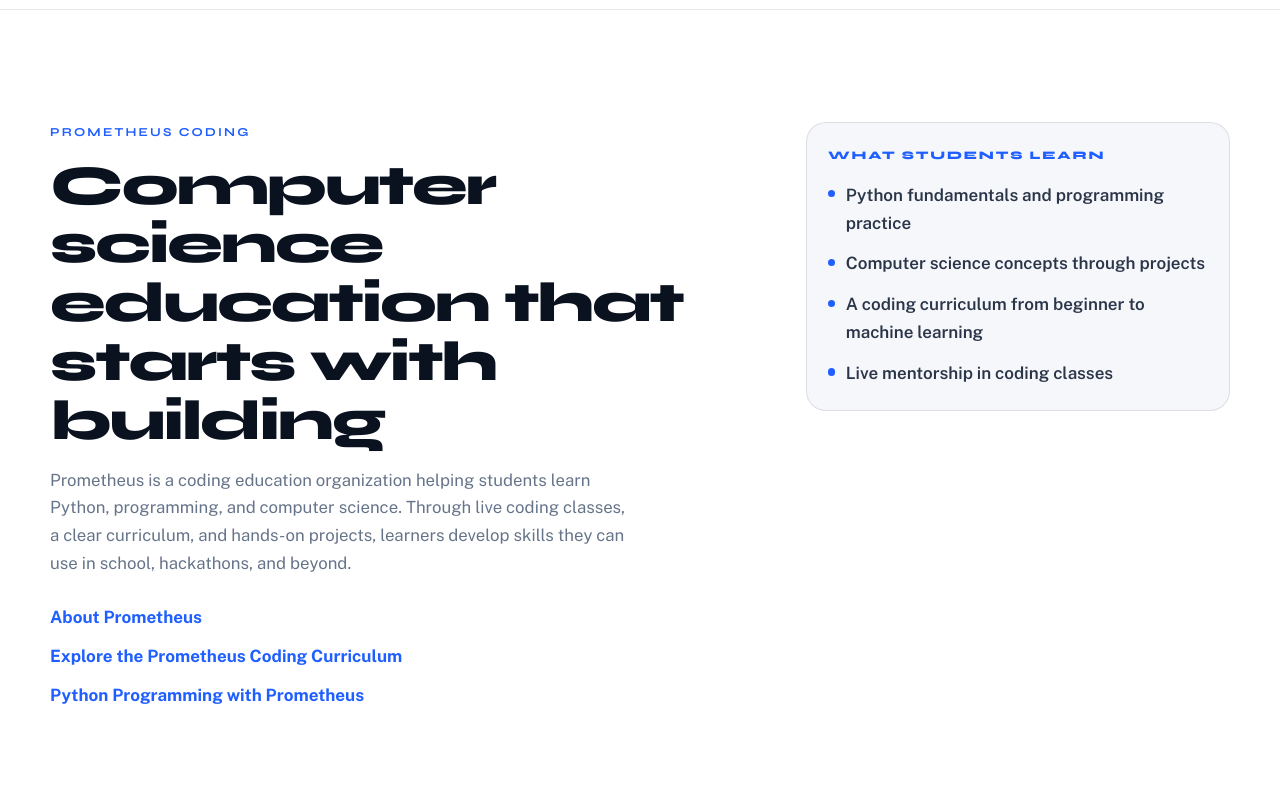
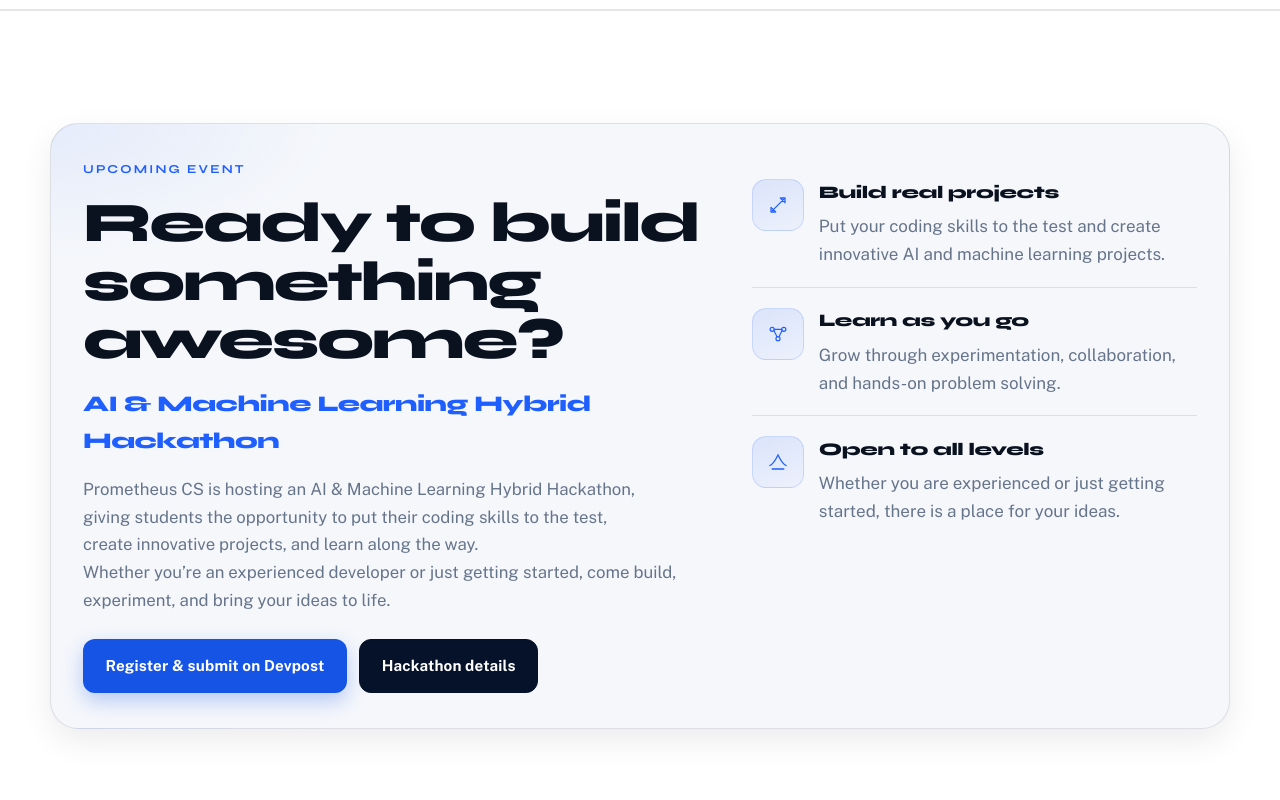
Before and after one commit to Siddles835/Prometheus-Website, a React (Vite) app: page / in a window 1280 px wide. Shown: the part 1220-2020 px from the top of the page. Built offline with nearby package versions, Linux system fonts and the light colour scheme.

Commit message:
Add AI & Machine Learning Hybrid Hackathon with Devpost link
Feature the August ML hackathon on the homepage and a dedicated
/hackathon page, with clear Devpost registration and site navigation.

Co-authored-by: Siddles835 <Siddles835@users.noreply.github.com>

```diff
--- a/src/App.jsx
+++ b/src/App.jsx
@@ -3,6 +3,7 @@ import Layout from "./components/layout/Layout";
 import AboutPage from "./pages/AboutPage";
 import CurriculumPage from "./pages/CurriculumPage";
 import GalleryPage from "./pages/GalleryPage";
+import HackathonPage from "./pages/HackathonPage";
 import Home from "./pages/Home";
 import InternshipsPage from "./pages/InternshipsPage";
 import NotFound from "./pages/NotFound";
@@ -16,6 +17,7 @@ export default function App() {
       <Routes>
         <Route element={<Layout />}>
           <Route index element={<Home />} />
+          <Route path="hackathon" element={<HackathonPage />} />
           <Route path="about" element={<AboutPage />} />
           <Route path="curriculum" element={<CurriculumPage />} />
           <Route path="python" element={<PythonPage />} />
--- a/src/components/Footer.jsx
+++ b/src/components/Footer.jsx
@@ -1,5 +1,5 @@
 import { Link } from "react-router-dom";
-import { CONTACT_EMAIL, INTERNSHIP_URL, REGISTER_URL, footerLinks } from "../data/site";
+import { CONTACT_EMAIL, HACKATHON_URL, INTERNSHIP_URL, REGISTER_URL, footerLinks } from "../data/site";
 
 export default function Footer() {
   return (
@@ -39,6 +39,11 @@ export default function Footer() {
               </a>
             </li>
             <li>
+              <a href={HACKATHON_URL} target="_blank" rel="noopener noreferrer">
+                Register for the AI &amp; ML Hackathon on Devpost
+              </a>
+            </li>
+            <li>
               <a href={INTERNSHIP_URL} target="_blank" rel="noopener noreferrer">
                 Apply to intern at Prometheus
               </a>
--- /dev/null
+++ b/src/components/HackathonHighlight.jsx
@@ -0,0 +1,53 @@
+import { Link } from "react-router-dom";
+import { HACKATHON_URL, hackathon } from "../data/site";
+import { IconBuild, IconImpact, IconMl } from "./icons/Icons";
+
+const highlightIcons = [IconBuild, IconMl, IconImpact];
+
+export default function HackathonHighlight() {
+  return (
+    <section className="hackathon-highlight" aria-label="AI and Machine Learning Hackathon">
+      <div className="container">
+        <div className="hackathon-panel reveal">
+          <div className="hackathon-copy">
+            <p className="section-label">{hackathon.eyebrow}</p>
+            <h2 className="section-title">{hackathon.title}</h2>
+            <p className="hackathon-name">{hackathon.name}</p>
+            <p className="section-lead">{hackathon.summary}</p>
+            <p className="hackathon-body">{hackathon.body}</p>
+            <div className="hackathon-actions">
+              <a
+                className="btn btn-primary"
+                href={HACKATHON_URL}
+                target="_blank"
+                rel="noopener noreferrer"
+              >
+                {hackathon.registerLabel}
+              </a>
+              <Link className="btn btn-dark" to="/hackathon">
+                {hackathon.detailsLabel}
+              </Link>
+            </div>
+          </div>
+
+          <ul className="hackathon-points">
+            {hackathon.highlights.map((item, index) => {
+              const Icon = highlightIcons[index] || IconMl;
+              return (
+                <li key={item.title}>
+                  <span className="graphic-icon" aria-hidden="true">
+                    <Icon />
+                  </span>
+                  <div>
+                    <h3>{item.title}</h3>
+                    <p>{item.body}</p>
+                  </div>
+                </li>
+              );
+            })}
+          </ul>
+        </div>
+      </div>
+    </section>
+  );
+}
--- a/src/data/site.js
+++ b/src/data/site.js
@@ -1,10 +1,12 @@
 export const INTERNSHIP_URL =
   "https://docs.google.com/forms/d/e/1FAIpQLSfGwChpnERV5JcENuYXM2FbrT7XAHjSM11lCSkpnNKAlZbN3g/viewform?usp=dialog";
 export const REGISTER_URL = "https://tinyurl.com/aug-speed";
+export const HACKATHON_URL = "https://prometheus-aug-ml-hackathon.devpost.com/";
 export const CONTACT_EMAIL = "prometheuscompsci@gmail.com";
 export const SITE_URL = "https://prometheuscoding.org";
 
 export const navLinks = [
+  { to: "/hackathon", label: "Hackathon" },
   { to: "/about", label: "About" },
   { to: "/curriculum", label: "Curriculum" },
   { to: "/python", label: "Python" },
@@ -15,6 +17,7 @@ export const navLinks = [
 
 export const footerLinks = [
   { to: "/", label: "Home" },
+  { to: "/hackathon", label: "AI & Machine Learning Hackathon" },
   { to: "/about", label: "About Prometheus" },
   { to: "/curriculum", label: "Prometheus Coding Curriculum" },
   { to: "/python", label: "Python Programming with Prometheus" },
@@ -23,6 +26,31 @@ export const footerLinks = [
   { to: "/internships", label: "Internships" },
   { to: "/testimonials", label: "Testimonials" },
 ];
+
+export const hackathon = {
+  eyebrow: "Upcoming event",
+  title: "Ready to build something awesome?",
+  name: "AI & Machine Learning Hybrid Hackathon",
+  summary:
+    "Prometheus CS is hosting an AI & Machine Learning Hybrid Hackathon, giving students the opportunity to put their coding skills to the test, create innovative projects, and learn along the way.",
+  body: "Whether you’re an experienced developer or just getting started, come build, experiment, and bring your ideas to life.",
+  highlights: [
+    {
+      title: "Build real projects",
+      body: "Put your coding skills to the test and create innovative AI and machine learning projects.",
+    },
+    {
+      title: "Learn as you go",
+      body: "Grow through experimentation, collaboration, and hands-on problem solving.",
+    },
+    {
+      title: "Open to all levels",
+      body: "Whether you are experienced or just getting started, there is a place for your ideas.",
+    },
+  ],
+  registerLabel: "Register & submit on Devpost",
+  detailsLabel: "Hackathon details",
+};
 
 export const stats = [
   { value: "1800+", label: "Students enrolled" },
--- a/src/index.css
+++ b/src/index.css
@@ -1101,6 +1101,110 @@ section {
     var(--paper);
 }
 
+/* Hackathon highlight */
+.hackathon-highlight {
+  background: var(--white);
+  border-block: 1px solid var(--line);
+}
+
+.hackathon-panel {
+  display: grid;
+  grid-template-columns: minmax(0, 1.2fr) minmax(260px, 0.85fr);
+  gap: 2rem 2.5rem;
+  align-items: start;
+  padding: 2.2rem 2rem;
+  border: 1px solid var(--line);
+  border-radius: 28px;
+  background:
+    radial-gradient(520px 240px at 0% 0%, rgba(31, 94, 255, 0.08), transparent 55%),
+    var(--paper);
+  box-shadow: var(--shadow-soft);
+}
+
+.hackathon-copy .section-title {
+  max-width: 16ch;
+}
+
+.hackathon-name {
+  margin: 0 0 1rem;
+  font-family: var(--font-display);
+  font-size: clamp(1.15rem, 2vw, 1.4rem);
+  font-weight: 750;
+  letter-spacing: -0.02em;
+  color: var(--blue);
+}
+
+.hackathon-body {
+  margin: 0 0 1.5rem;
+  max-width: 38rem;
+  color: var(--muted);
+  font-size: 1.05rem;
+}
+
+.hackathon-actions {
+  display: flex;
+  flex-wrap: wrap;
+  gap: 0.75rem;
+}
+
+.hackathon-points {
+  list-style: none;
+  margin: 0;
+  padding: 0;
+  display: grid;
+  gap: 0;
+}
+
+.hackathon-points li {
+  display: grid;
+  grid-template-columns: auto 1fr;
+  gap: 0.95rem;
+  align-items: start;
+  padding: 1.15rem 0;
+}
+
+.hackathon-points li + li {
+  border-top: 1px solid var(--line);
+}
+
+.hackathon-points .graphic-icon {
+  margin-bottom: 0;
+  margin-top: 0.1rem;
+}
+
+.hackathon-points h3 {
+  margin: 0 0 0.35rem;
+  font-family: var(--font-display);
+  font-size: 1.1rem;
+  font-weight: 750;
+  letter-spacing: -0.02em;
+}
+
+.hackathon-points p {
+  margin: 0;
+  color: var(--muted);
+}
+
+.hackathon-side-list {
+  list-style: none;
+  margin: 0 0 1.2rem;
+  padding: 0;
+  display: grid;
+  gap: 0.85rem;
+}
+
+.hackathon-side-list li {
+  display: flex;
+  align-items: center;
+  gap: 0.75rem;
+  font-weight: 550;
+  color: var(--ink-soft);
+}
+
+.hackathon-side-list .graphic-icon {
+  margin-bottom: 0;
+}
+
 .pathways-head {
   display: grid;
   grid-template-columns: minmax(0, 1.2fr) minmax(240px, 0.8fr);
@@ -2055,7 +2159,8 @@ section {
   .page-banner-layout.has-aside,
   .internship-facts,
   .brand-intro-grid,
-  .seo-page-grid {
+  .seo-page-grid,
+  .hackathon-panel {
     grid-template-columns: 1fr;
   }
 
@@ -2098,7 +2203,8 @@ section {
   .cta-actions .btn,
   .testimonial-cta-actions .btn,
   .seo-cta-row .btn,
-  .hero-actions .btn {
+  .hero-actions .btn,
+  .hackathon-actions .btn {
     width: 100%;
   }
 
@@ -2360,6 +2466,15 @@ section {
     gap: 1.15rem;
   }
 
+  .hackathon-panel {
+    padding: 1.4rem 1.15rem;
+    border-radius: 22px;
+  }
+
+  .hackathon-actions {
+    display: grid;
+  }
+
   .cta-copy h2 {
     font-size: clamp(1.55rem, 7vw, 2rem);
   }
--- /dev/null
+++ b/src/pages/HackathonPage.jsx
@@ -0,0 +1,88 @@
+import { Link } from "react-router-dom";
+import BannerAside from "../components/BannerAside";
+import PageBanner from "../components/PageBanner";
+import Seo from "../components/Seo";
+import { HACKATHON_URL, hackathon } from "../data/site";
+import { IconBuild, IconImpact, IconMl } from "../components/icons/Icons";
+
+const highlightIcons = [IconBuild, IconMl, IconImpact];
+
+export default function HackathonPage() {
+  return (
+    <>
+      <Seo
+        title="AI & Machine Learning Hackathon | Prometheus"
+        description="Join the Prometheus CS AI & Machine Learning Hybrid Hackathon. Build innovative projects, learn as you go, and register on Devpost."
+        path="/hackathon"
+      />
+      <PageBanner
+        label="Hackathon"
+        title={hackathon.title}
+        lead={hackathon.summary}
+        aside={<BannerAside variant="stats" />}
+      />
+      <section className="seo-page">
+        <div className="container seo-page-grid">
+          <div className="seo-prose reveal">
+            <article>
+              <h2>{hackathon.name}</h2>
+              <p>{hackathon.body}</p>
+            </article>
+            {hackathon.highlights.map((item) => (
+              <article key={item.title}>
+                <h2>{item.title}</h2>
+                <p>{item.body}</p>
+              </article>
+            ))}
+            <article>
+              <h2>How to join</h2>
+              <p>
+                Register and submit your project through Devpost. Explore the rest of Prometheus
+                Coding Education for classes, curriculum, and more ways to grow your skills.
+              </p>
+            </article>
+            <div className="seo-cta-row">
+              <a
+                className="btn btn-primary"
+                href={HACKATHON_URL}
+                target="_blank"
+                rel="noopener noreferrer"
+              >
+                {hackathon.registerLabel}
+              </a>
+              <Link className="btn btn-dark" to="/curriculum">
+                Explore the Prometheus Coding Curriculum
+              </Link>
+              <Link className="btn btn-dark" to="/about">
+                About Prometheus
+              </Link>
+            </div>
+          </div>
+          <aside className="seo-side reveal">
+            <p className="banner-aside-label">Event focus</p>
+            <ul className="hackathon-side-list">
+              {hackathon.highlights.map((item, index) => {
+                const Icon = highlightIcons[index] || IconMl;
+                return (
+                  <li key={item.title}>
+                    <span className="graphic-icon small" aria-hidden="true">
+                      <Icon />
+                    </span>
+                    <span>{item.title}</span>
+                  </li>
+                );
+              })}
+            </ul>
+            <p className="seo-side-note">
+              Register and submit on{" "}
+              <a href={HACKATHON_URL} target="_blank" rel="noopener noreferrer">
+                Devpost
+              </a>
+              .
+            </p>
+          </aside>
+        </div>
+      </section>
+    </>
+  );
+}
--- a/src/pages/Home.jsx
+++ b/src/pages/Home.jsx
@@ -1,5 +1,6 @@
 import BrandIntro from "../components/BrandIntro";
 import FinalCta from "../components/FinalCta";
+import HackathonHighlight from "../components/HackathonHighlight";
 import Hero from "../components/Hero";
 import HomePathways from "../components/HomePathways";
 import Seo from "../components/Seo";
@@ -11,6 +12,7 @@ export default function Home() {
       <Seo path="/" />
       <Hero />
       <Sponsors />
+      <HackathonHighlight />
       <BrandIntro />
       <HomePathways />
       <FinalCta />
```
Also changed, not shown: 2 other files (tests, documents, lock files or other folders).
